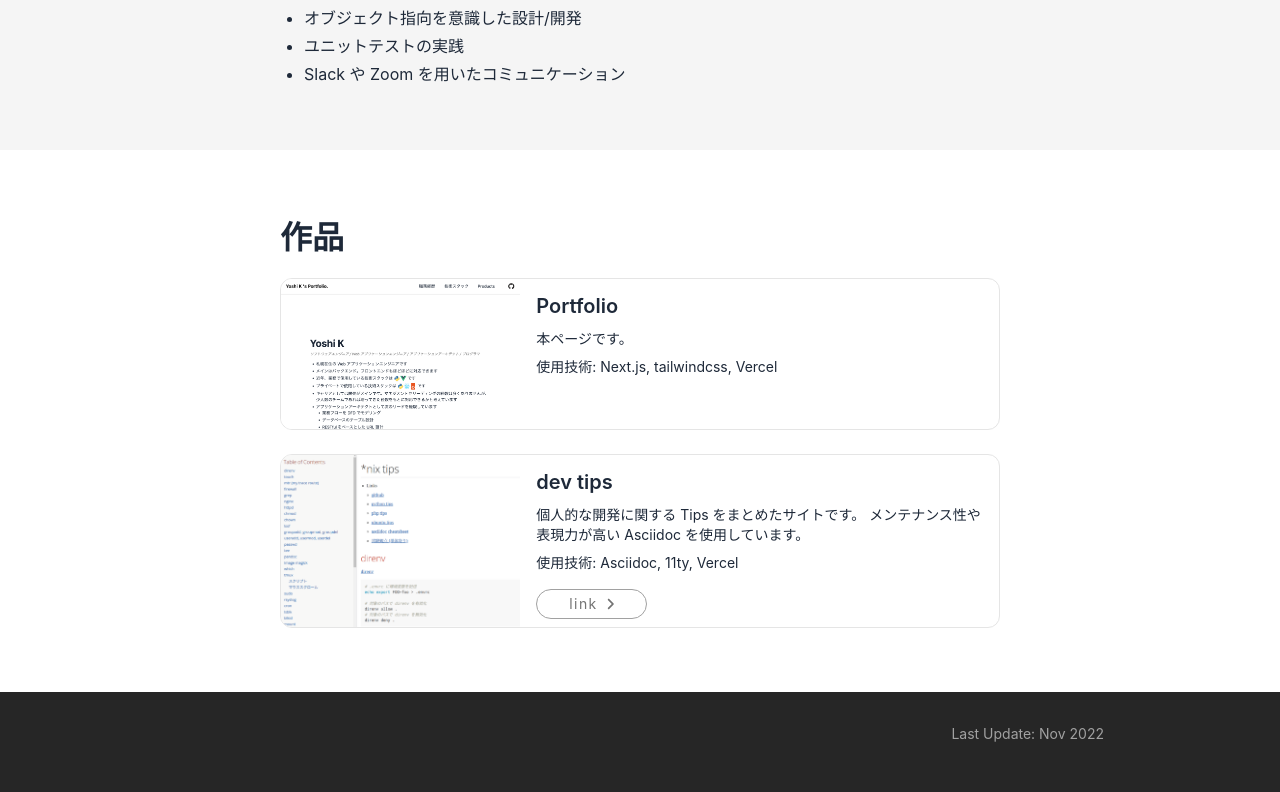
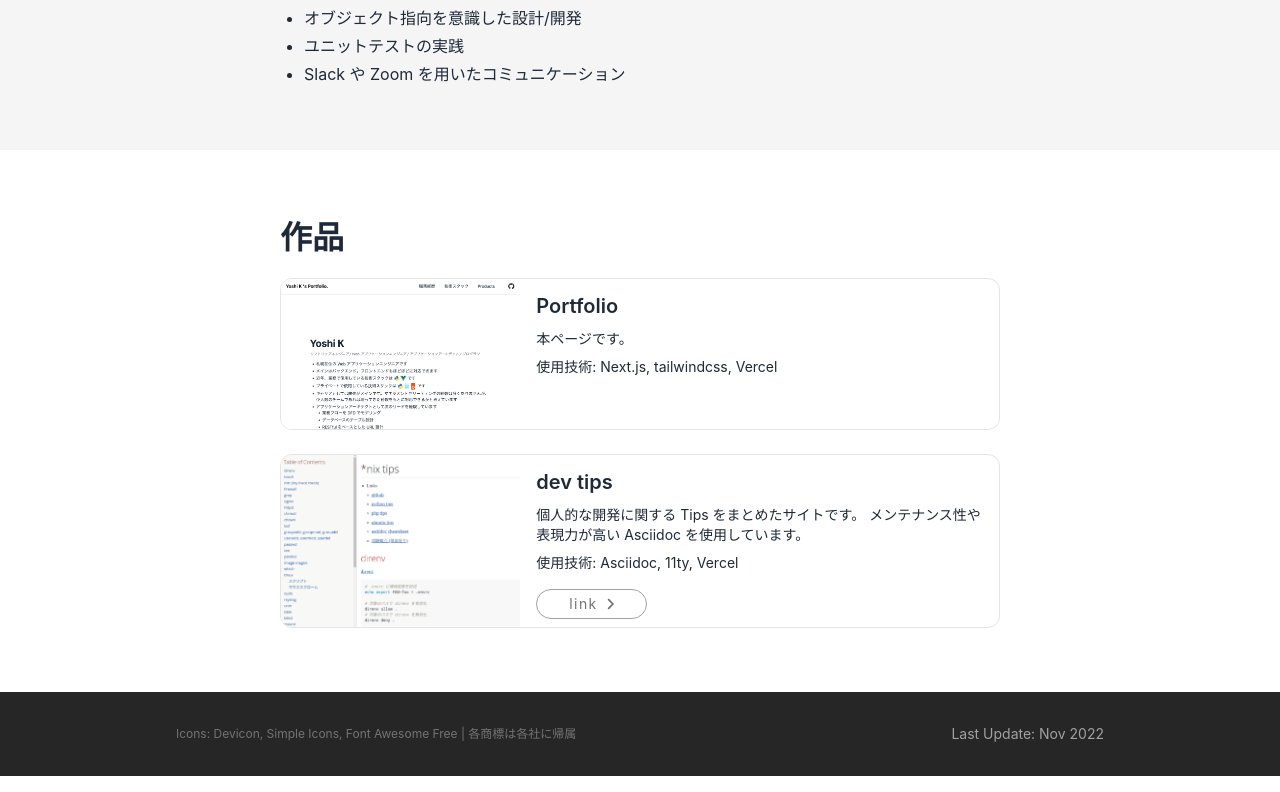
Before and after one commit to yoshik159753/portfolio, a Next.js app: page / in a window 1280 px wide. Shown: the part 5106-5898 px from the top of the page. Built offline with nearby package versions, Linux system fonts and the light colour scheme.

Commit message:
add icons の帰属について明記

```diff
--- a/pages/index.js
+++ b/pages/index.js
@@ -77,8 +77,17 @@ const Index = ({ profile, profile2, works }) => {
 
       <footer className="mt-auto bg-neutral-800 text-white py-8">
         <div className="max-w-[960px] mx-auto px-4">
-          <div className="text-right">
-            <p className="text-neutral-400 text-sm">Last Update: Nov 2022</p>
+          <div
+            className="flex flex-col gap-2 items-center
+                      md:flex-row md:justify-between"
+          >
+            <div className="text-neutral-500 text-xs">
+              Icons: Devicon, Simple Icons, Font Awesome Free |
+              各商標は各社に帰属
+            </div>
+            <div className="text-neutral-400 text-sm md:shrink-0 self-end md:self-auto">
+              Last Update: Nov 2022
+            </div>
           </div>
         </div>
       </footer>
```
